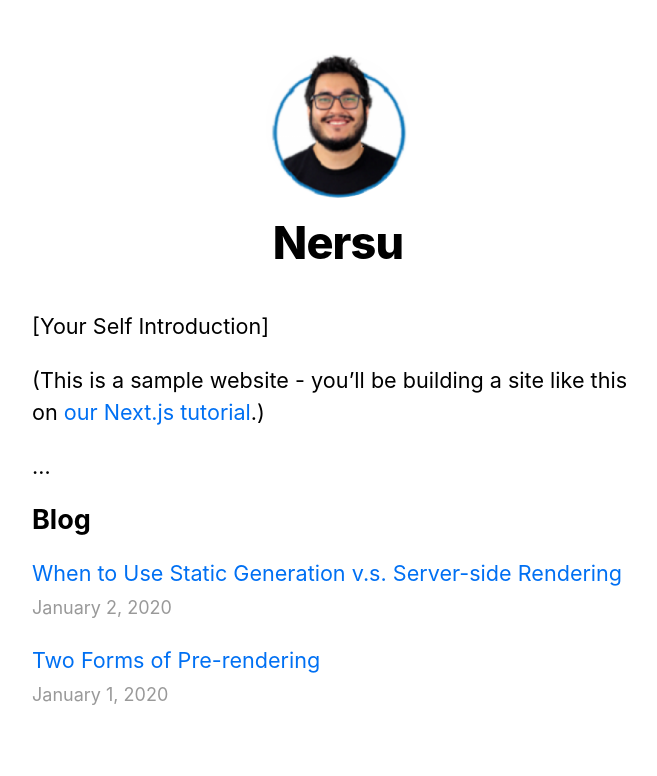
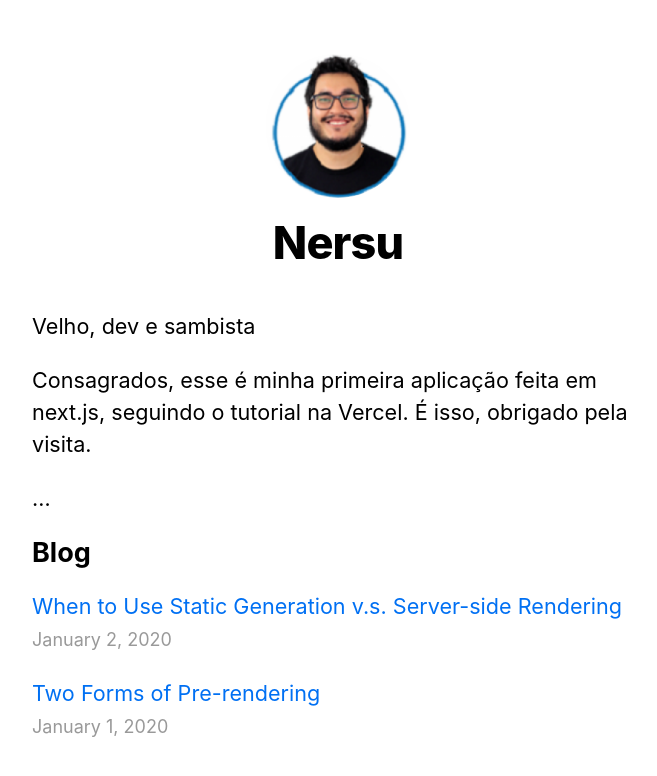
Before and after one commit to nelsonptobias/blog-nextjs, a Next.js app: page / in a window 1280 px wide. Shown: the top 776 px of the page, without its empty margins (302-959 px from the left). Built offline with nearby package versions, Linux system fonts and the light colour scheme.

Commit message:
[fix] colocado texto de apresentacao

```diff
--- a/pages/index.js
+++ b/pages/index.js
@@ -12,10 +12,10 @@ export default function Home({ allPostsData }) {
         <title>{siteTitle}</title>
       </Head>
       <section className={utilStyles.headingMd}>
-        <p>[Your Self Introduction]</p>
+        <p>Velho, dev e sambista</p>
         <p>
-          (This is a sample website - you’ll be building a site like this on{' '}
-          <a href="https://nextjs.org/learn">our Next.js tutorial</a>.)
+          Consagrados, esse é minha primeira aplicação feita em next.js, seguindo o tutorial
+          na Vercel. É isso, obrigado pela visita.
         </p>
       </section>
       <section className={utilStyles.headingMd}>…</section>
```
